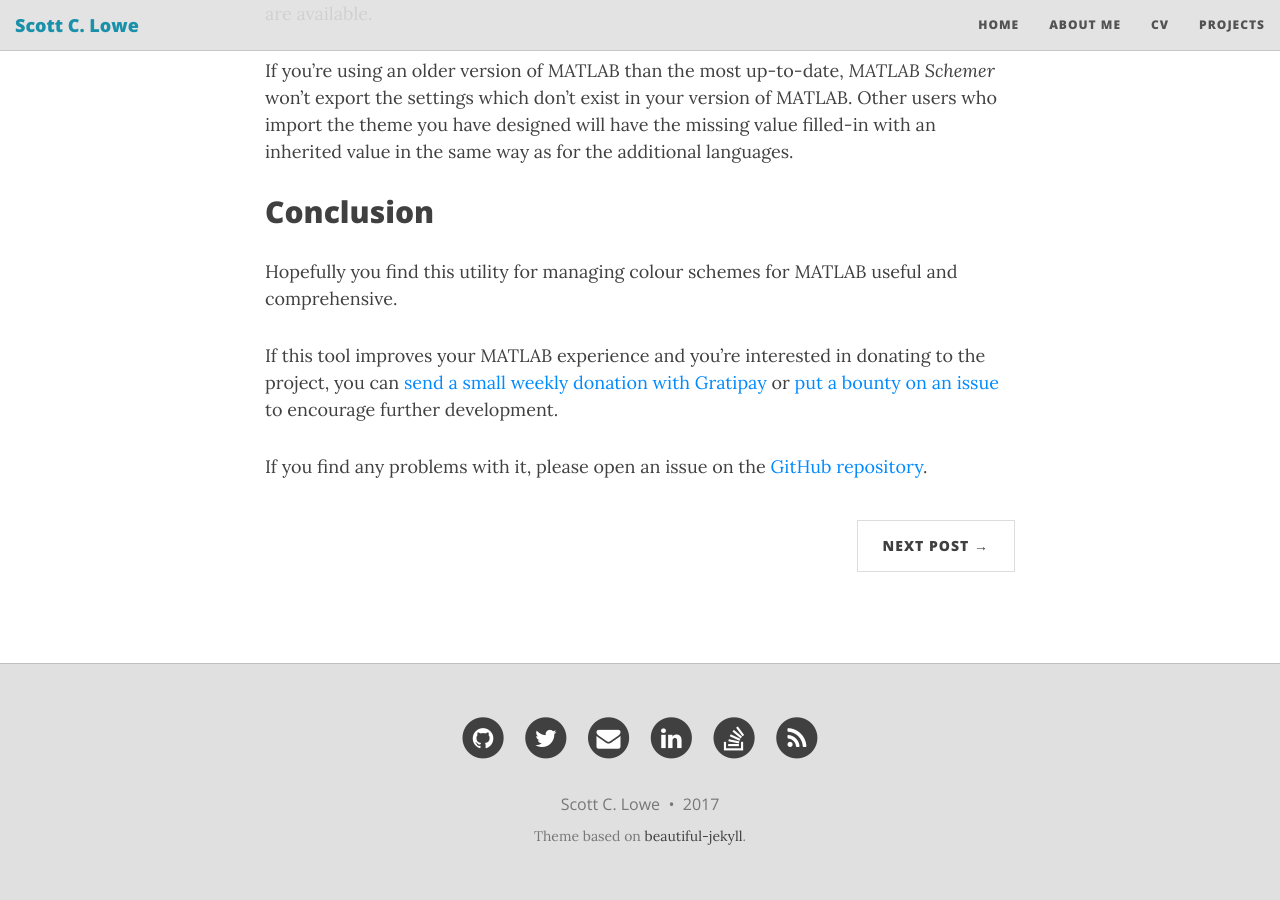
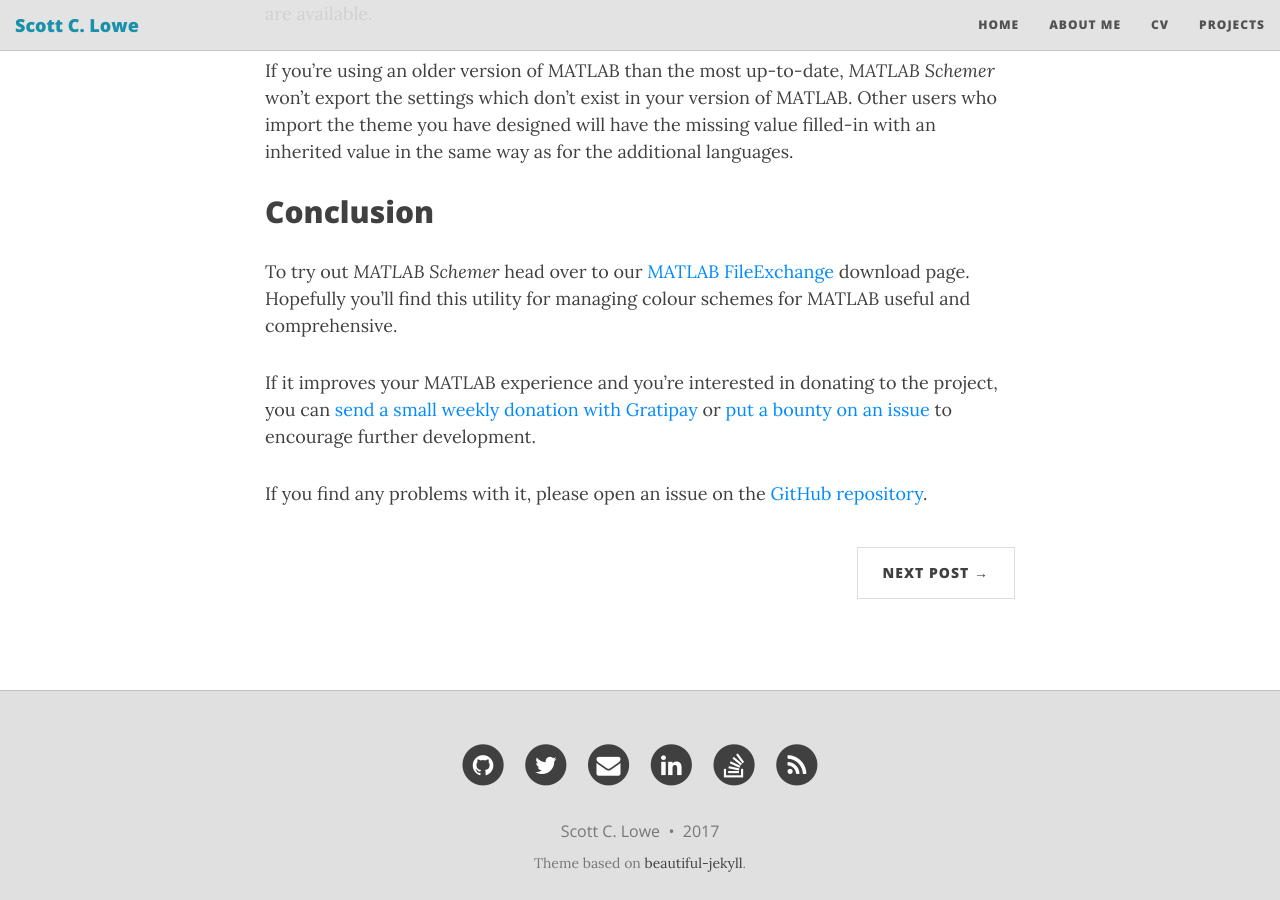
Before and after one commit to scottclowe/scottclowe.github.io, a Jekyll site: the page built from _posts/2016-02-28-setting-colour-schemes-in-matlab.md, in a window 1280 px wide and 900 px high, scrolled down 9778 px. Built offline with Jekyll 4.4.1, drawn with Linux system fonts in a browser that asks for light colours; nearby versions of some CDN libraries; comment, search, counter and statistics services are not loaded.

Commit message:
Improve links to download schemer

```diff
--- a/_posts/2016-02-28-setting-colour-schemes-in-matlab.md
+++ b/_posts/2016-02-28-setting-colour-schemes-in-matlab.md
@@ -171,9 +171,10 @@ If you're using an older version of MATLAB than the most up-to-date, *MATLAB Sch
 
 ## Conclusion
 
-Hopefully you find this utility for managing colour schemes for MATLAB useful and comprehensive.
+To try out *MATLAB Schemer* head over to our [MATLAB FileExchange][fex] download page.
+Hopefully you'll find this utility for managing colour schemes for MATLAB useful and comprehensive.
 
-If this tool improves your MATLAB experience and you're interested in donating to the project, you can [send a small weekly donation with Gratipay][gratipay] or [put a bounty on an issue][bountysource] to encourage further development.
+If it improves your MATLAB experience and you're interested in donating to the project, you can [send a small weekly donation with Gratipay][gratipay] or [put a bounty on an issue][bountysource] to encourage further development.
 
 If you find any problems with it, please open an issue on the [GitHub repository][matlab-schemer].
 
```
Also changed, not shown: other parts of _posts/2016-02-28-setting-colour-schemes-in-matlab.md (+2 -1 lines).
